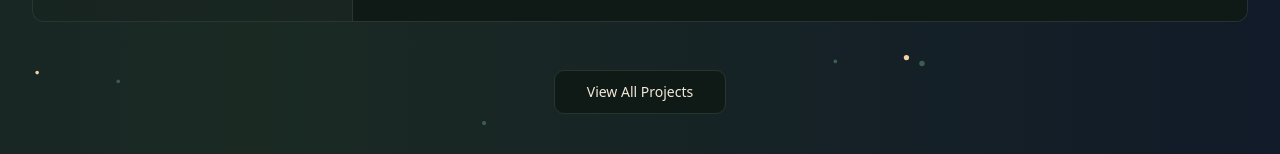
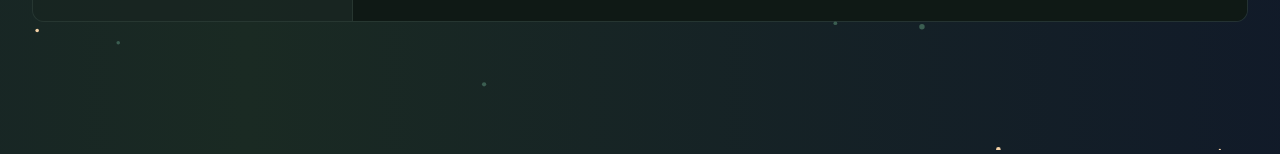
Before and after one commit to Chicong00/portfolio-website, a React (Vite) app: page / in a window 1280 px wide. Shown: the part 2752-2906 px from the top of the page. Built offline with nearby package versions, Linux system fonts and the light colour scheme.

Commit message:
remove "view all projects"

```diff
--- a/src/components/sections/ProjectsSection.tsx
+++ b/src/components/sections/ProjectsSection.tsx
@@ -521,9 +521,6 @@ export function ProjectsSection() {
           transition={{ duration: 0.8, delay: 0.8 }}
           className="text-center mt-12"
         >
-          <Button variant="outline" size="lg" className="transition-bounce hover:scale-105">
-            View All Projects
-          </Button>
         </motion.div>
       </div>
       <style jsx global>{`
```
